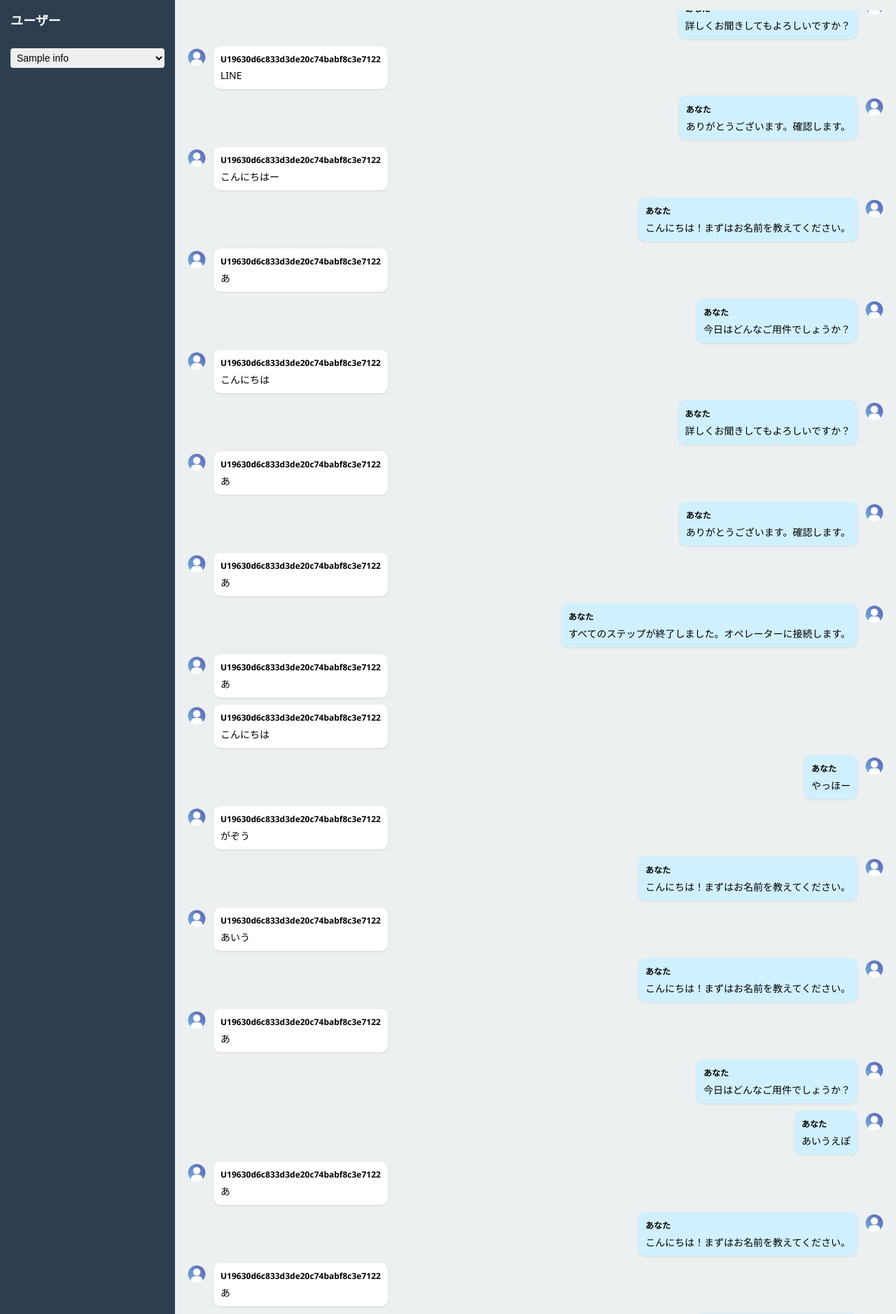
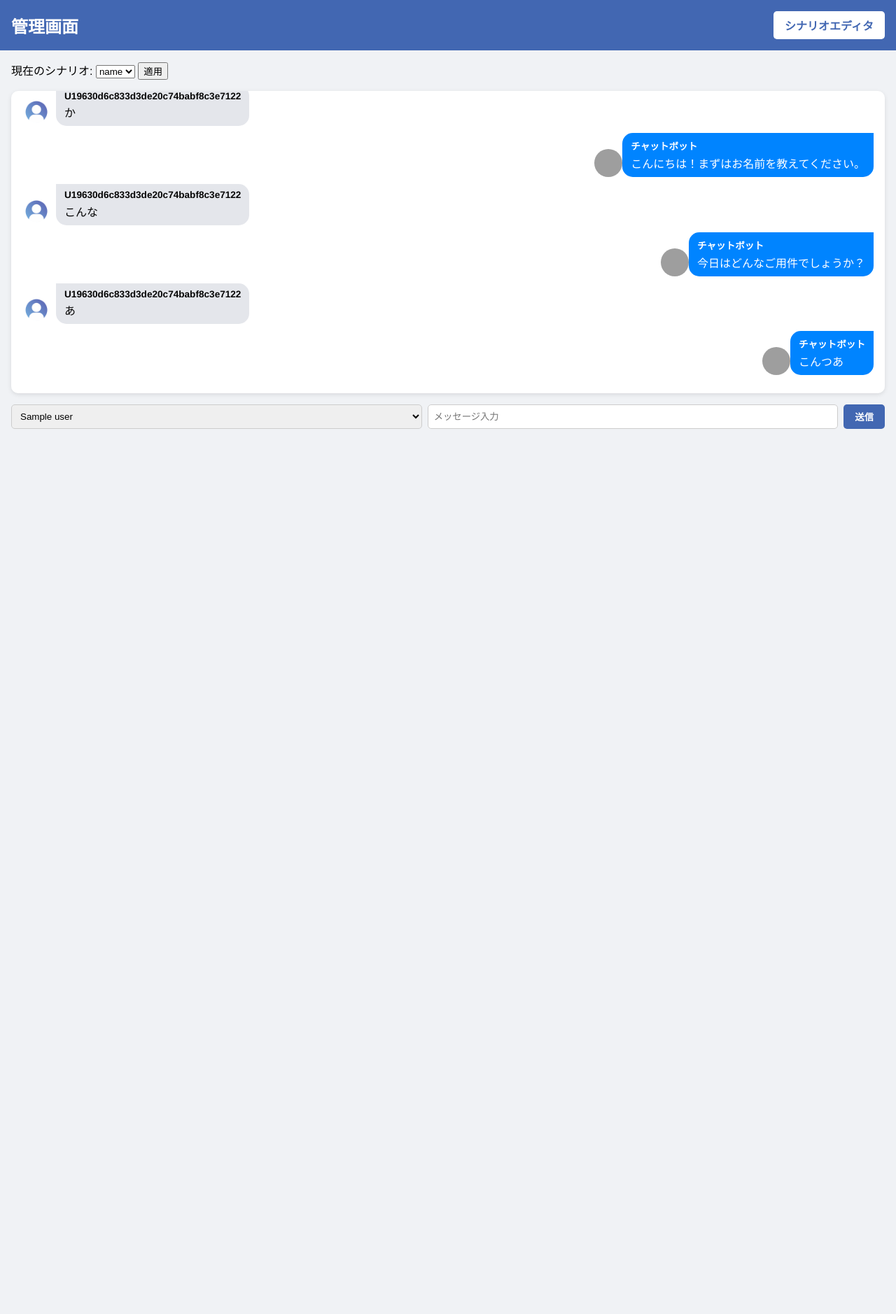
Before and after one commit to k9k9k9tg-prog/line-bot-project, a Flask app: template app/templates/admin.html in a window 1280 px wide. Shown: the top 1878 px of the page at 70% size. Run offline with Flask 3, Linux system fonts and the light colour scheme; the template is opened without the code that fills it: most values are stand-ins (such as "Sample title", 1, 10 or a date in 2020); grey boxes are pictures that could not be loaded.

Commit message:
うーん

```diff
--- /dev/null
+++ b/app/current_scenario.json
@@ -0,0 +1,3 @@
+{
+  "current": "ヤッピー"
+}
--- a/app/main.py
+++ b/app/main.py
@@ -7,13 +7,14 @@ app = Flask(__name__)
 
 LINE_CHANNEL_ACCESS_TOKEN = os.getenv("LINE_CHANNEL_ACCESS_TOKEN")
 LINE_CHANNEL_SECRET = os.getenv("LINE_CHANNEL_SECRET")
-OPERATOR_ID = os.getenv("OPERATOR_ID")  # 管理者のLINE ID
+OPERATOR_ID = os.getenv("OPERATOR_ID")
 
 line_bot_api = LineBotApi(LINE_CHANNEL_ACCESS_TOKEN)
 parser = WebhookParser(LINE_CHANNEL_SECRET)
 
 USER_FILE = "users.json"
 MESSAGE_FILE = "messages.json"
+SCENARIO_FILE = "scenarios.json"
 
 # 永続化読み込み
 try:
@@ -28,22 +29,28 @@ try:
 except:
     messages = []
 
-# シナリオ管理（5ステップ例）
-scenarios = {
-    "default": [
-        "こんにちは！まずはお名前を教えてください。",
-        "今日はどんなご用件でしょうか？",
-        "詳しくお聞きしてもよろしいですか？",
-        "ありがとうございます。確認します。",
-        "すべてのステップが終了しました。オペレーターに接続します。"
-    ]
-}
+try:
+    with open(SCENARIO_FILE, "r", encoding="utf-8") as f:
+        scenarios = json.load(f)
+except:
+    scenarios = {
+        "default": [
+            "こんにちは！まずはお名前を教えてください。",
+            "今日はどんなご用件でしょうか？",
+            "詳しくお聞きしてもよろしいですか？",
+            "ありがとうございます。確認します。",
+            "すべてのステップが終了しました。オペレーターに接続します。"
+        ]
+    }
 
+# 選択中のシナリオ
+current_scenario_name = "default"
 user_progress = {}  # user_id -> 現在のステップ
 
 # LINE Webhook
 @app.route("/callback", methods=["POST"])
 def callback():
+    global user_list
     signature = request.headers.get("X-Line-Signature")
     body = request.get_data(as_text=True)
     try:
@@ -54,8 +61,7 @@ def callback():
     for event in events:
         if isinstance(event, MessageEvent) and isinstance(event.message, TextMessage):
             user_id = event.source.user_id
-
-            # ユーザー名・アイコン取得
+            # ユーザー情報取得
             try:
                 profile = line_bot_api.get_profile(user_id)
                 user_list[user_id] = {
@@ -63,10 +69,7 @@ def callback():
                     "picture": profile.picture_url or ""
                 }
             except:
-                user_list[user_id] = {
-                    "name": user_id,
-                    "picture": ""
-                }
+                user_list[user_id] = {"name": user_id, "picture": ""}
 
             with open(USER_FILE, "w", encoding="utf-8") as f:
                 json.dump(user_list, f, ensure_ascii=False, indent=2)
@@ -79,10 +82,9 @@ def callback():
                 "timestamp": int(time.time())
             })
 
-            # シナリオ返信
+            # 選択中シナリオを使って自動返信
+            scenario = scenarios.get(current_scenario_name, [])
             step = user_progress.get(user_id, 0)
-            scenario = scenarios["default"]
-
             if step < len(scenario):
                 reply_text = scenario[step]
                 user_progress[user_id] = step + 1
@@ -94,8 +96,8 @@ def callback():
                     "timestamp": int(time.time())
                 })
 
-            # ステップ完了 → オペレーター通知
-            if user_progress[user_id] >= len(scenario):
+            # 完了通知
+            if user_progress.get(user_id,0) >= len(scenario):
                 notify_text = f"{user_list.get(user_id, {}).get('name', user_id)} がシナリオを完了しました。"
                 line_bot_api.push_message(OPERATOR_ID, TextSendMessage(text=notify_text))
                 messages.append({
@@ -105,7 +107,6 @@ def callback():
                     "timestamp": int(time.time())
                 })
 
-            # メッセージ保存
             with open(MESSAGE_FILE, "w", encoding="utf-8") as f:
                 json.dump(messages, f, ensure_ascii=False, indent=2)
 
@@ -114,34 +115,62 @@ def callback():
 # 管理画面
 @app.route("/admin")
 def admin():
-    return render_template("admin.html", user_list=user_list)
+    return render_template("admin.html", user_list=user_list, scenarios=scenarios, current_scenario=current_scenario_name)
+
+# シナリオエディタ
+@app.route("/editor")
+def editor():
+    return render_template("editor.html")
+
+@app.route("/get_scenarios")
+def get_scenarios():
+    try:
+        with open(SCENARIO_FILE,"r",encoding="utf-8") as f:
+            return jsonify(json.load(f))
+    except:
+        return jsonify({})
+
+@app.route("/save_scenarios", methods=["POST"])
+def save_scenarios():
+    global scenarios
+    data = request.json
+    scenarios = data
+    with open(SCENARIO_FILE,"w",encoding="utf-8") as f:
+        json.dump(scenarios, f, ensure_ascii=False, indent=2)
+    return jsonify({"status":"ok"})
+
+@app.route("/set_scenario", methods=["POST"])
+def set_scenario():
+    global current_scenario_name
+    data = request.json
+    name = data.get("name")
+    if name in scenarios:
+        current_scenario_name = name
+        return jsonify({"status":"ok"})
+    else:
+        return jsonify({"status":"error","message":"シナリオが存在しません"}),400
 
 # 最新チャット
 @app.route("/messages")
 def get_messages():
-    filtered = [m for m in messages if m.get("type") in ["incoming", "outgoing", "auto", "notify"]]
+    filtered = [m for m in messages if m.get("type") in ["incoming","outgoing","auto","notify"]]
     return jsonify(filtered)
 
-# メッセージ送信（管理者用）
+# メッセージ送信
 @app.route("/send_message", methods=["POST"])
 def send_message():
     data = request.json
     user_id = data.get("user_id")
     text = data.get("text")
     if not user_id or not text:
-        return jsonify({"error": "user_id と text が必要"}), 400
+        return jsonify({"error":"user_idとtextが必要"}),400
 
     line_bot_api.push_message(user_id, TextSendMessage(text=text))
-    messages.append({
-        "user_id": user_id,
-        "text": text,
-        "type": "outgoing",
-        "timestamp": int(time.time())
-    })
-    with open(MESSAGE_FILE, "w", encoding="utf-8") as f:
-        json.dump(messages, f, ensure_ascii=False, indent=2)
-    return jsonify({"status": "ok"})
+    messages.append({"user_id":user_id,"text":text,"type":"outgoing","timestamp":int(time.time())})
+    with open(MESSAGE_FILE,"w",encoding="utf-8") as f:
+        json.dump(messages,f,ensure_ascii=False,indent=2)
+    return jsonify({"status":"ok"})
 
-if __name__ == "__main__":
-    port = int(os.getenv("PORT", 8000))
+if __name__=="__main__":
+    port = int(os.getenv("PORT",8000))
     app.run(host="0.0.0.0", port=port, debug=True)
--- a/app/static/script.js
+++ b/app/static/script.js
@@ -1,18 +1,19 @@
+// ====== script.js ======
 let lastNotifyTimestamp = 0;
 const audio = new Audio("/static/notify.mp3");
 
-// DOM読み込み後
+// ページ読み込み後
 document.addEventListener("DOMContentLoaded", () => {
     // 通知許可
-    if ("Notification" in window) {
-        if (Notification.permission === "default") {
+    if ("Notification" in window && Notification.permission === "default") {
         Notification.requestPermission();
     }
-    }
+
+    // 初回メッセージ取得
     refreshMessages(true);
     setInterval(() => refreshMessages(false), 2000);
 
-    // 送信ボタン
+    // メッセージ送信
     const sendBtn = document.getElementById("send-btn");
     sendBtn.addEventListener("click", () => {
         const userId = document.getElementById("user-select").value;
@@ -31,7 +32,7 @@ document.addEventListener("DOMContentLoaded", () => {
     });
 });
 
-// メッセージ取得・描画
+// メッセージ取得・チャット更新
 function refreshMessages(fullNotify = false) {
     fetch("/messages")
         .then(res => res.json())
@@ -48,44 +49,50 @@ function refreshMessages(fullNotify = false) {
                 bubble.className = "bubble";
 
                 // 左右判定
-            if (m.type === "incoming" || m.type === "notify") {
-                container.classList.add("left");   // ユーザー・通知は左
-            } else if (m.type === "outgoing" || m.type === "auto") {
-                container.classList.add("right");  // 自分・シナリオ返信は右
+                if (m.type === "incoming") {
+                    container.classList.add("left");
+                } else if (m.type === "auto") {
+                    container.classList.add("right");
+                } else if (m.type === "outgoing") {
+                    container.classList.add("right");
+                } else if (m.type === "notify") {
+                    container.classList.add("center");
                 }
 
                 // アイコン
                 const img = document.createElement("img");
                 img.className = "avatar";
-            if (container.classList.contains("left")) {
-                img.src = (m.user_id in window.userList) ? window.userList[m.user_id].picture || "/static/default-avatar.png" : "/static/default-avatar.png";
-                container.appendChild(img); // 左はアイコンを左に
+                if (m.type === "incoming") {
+                    img.src = window.userList[m.user_id]?.picture || "/static/default-avatar.png";
+                } else if (m.type === "auto") {
+                    img.src = "/static/bot-avatar.png";
+                } else if (m.type === "outgoing") {
+                    img.src = "/static/default-avatar.png";
+                } else {
+                    img.style.display = "none"; // notifyはアイコンなし
                 }
+                container.appendChild(img);
 
                 // 名前
                 const nameSpan = document.createElement("span");
                 nameSpan.className = "name";
-            if (m.type === "outgoing" || m.type === "auto") nameSpan.textContent = "あなた";
-            else if (m.type === "notify") nameSpan.textContent = "通知";
-            else if (m.user_id in window.userList) nameSpan.textContent = window.userList[m.user_id].name;
-            else nameSpan.textContent = m.user_id;
+                if (m.type === "incoming") {
+                    nameSpan.textContent = window.userList[m.user_id]?.name || m.user_id;
+                } else if (m.type === "auto") {
+                    nameSpan.textContent = "チャットボット";
+                } else if (m.type === "outgoing") {
+                    nameSpan.textContent = "あなた";
+                } else if (m.type === "notify") {
+                    nameSpan.textContent = "通知";
+                }
                 bubble.appendChild(nameSpan);
 
-            // メッセージテキスト
+                // メッセージ本文
                 const textSpan = document.createElement("span");
                 textSpan.textContent = m.text;
                 bubble.appendChild(textSpan);
 
                 container.appendChild(bubble);
-
-            // 右側のアイコン（自分・シナリオ）
-            if (container.classList.contains("right")) {
-                const rightImg = document.createElement("img");
-                rightImg.className = "avatar";
-                rightImg.src = "/static/default-avatar.png";
-                container.appendChild(rightImg);
-            }
-
                 chat.appendChild(container);
 
                 // 通知
@@ -96,7 +103,8 @@ function refreshMessages(fullNotify = false) {
             });
 
             chat.scrollTop = chat.scrollHeight;
-    });
+        })
+        .catch(err => console.log("メッセージ取得エラー:", err));
 }
 
 // Notification API
--- a/app/static/style.css
+++ b/app/static/style.css
@@ -1,84 +1,58 @@
-/* ===== 全体 ===== */
 body {
-    font-family: 'Segoe UI', sans-serif;
+    font-family: "Helvetica Neue", Arial, sans-serif;
+    background-color: #f0f2f5;
     margin: 0;
     padding: 0;
-    background: #f5f5f5;
 }
 
-.container {
+header {
+    background-color: #4267B2;
+    color: white;
+    padding: 1rem;
     display: flex;
-    height: 100vh;
+    justify-content: space-between;
+    align-items: center;
 }
 
-/* ===== サイドバー ===== */
-.sidebar {
-    width: 250px;
-    background: #2c3e50;
-    color: #fff;
-    padding: 15px;
-    box-sizing: border-box;
+header h1 {
+    margin: 0;
+    font-size: 1.5rem;
 }
 
-.sidebar h3 {
-    margin-top: 0;
-    font-size: 18px;
+header .btn {
+    background-color: #fff;
+    color: #4267B2;
+    padding: 0.5rem 1rem;
+    text-decoration: none;
+    border-radius: 5px;
+    font-weight: bold;
 }
 
-#user-select {
-    margin-top: 10px;
-    padding: 5px;
-    font-size: 14px;
-    border-radius: 4px;
-    border: none;
+header .btn:hover {
+    background-color: #e4e6eb;
 }
 
-/* ===== チャットエリア ===== */
-.chat-container {
-    flex: 1;
-    display: flex;
-    flex-direction: column;
-    padding: 15px;
-    background: #ecf0f1;
-    overflow: hidden;
+section {
+    padding: 1rem;
 }
 
-#chat {
-    flex: 1;
-    overflow-y: auto;
-    padding-bottom: 10px;
+.scenario-select {
+    margin-bottom: 1rem;
 }
 
-/* ===== 送信ボックス ===== */
-#send-box {
-    display: flex;
-    margin-top: 10px;
+.chat-box {
+    height: 400px;
+    overflow-y: auto;
+    background-color: #fff;
+    border-radius: 10px;
+    padding: 1rem;
+    box-shadow: 0 2px 6px rgba(0,0,0,0.1);
 }
 
-#message-input {
-    flex: 1;
-    padding: 8px;
-    font-size: 14px;
-    border-radius: 4px 0 0 4px;
-    border: 1px solid #ccc;
-    outline: none;
-}
-
-#send-btn {
-    padding: 8px 15px;
-    border: none;
-    background: #3498db;
-    color: white;
-    font-size: 14px;
-    border-radius: 0 4px 4px 0;
-    cursor: pointer;
-}
-
-/* ===== 吹き出し ===== */
 .bubble-container {
     display: flex;
     margin-bottom: 10px;
-    align-items: flex-start;
+    align-items: flex-end;
 }
 
 .bubble-container.left {
@@ -90,46 +64,67 @@ body {
 }
 
 .bubble {
-    max-width: 60%;
-    padding: 10px;
-    border-radius: 10px;
-    background: #ffffff;
+    max-width: 70%;
+    padding: 0.5rem 0.75rem;
+    border-radius: 15px;
     position: relative;
-    display: flex;
-    flex-direction: column;
-    word-break: break-word;
-    box-shadow: 0 1px 3px rgba(0,0,0,0.1);
+    display: inline-block;
+}
+
+.bubble-container.left .bubble {
+    background-color: #e4e6eb;
+    color: #050505;
+    border-top-left-radius: 0;
 }
 
 .bubble-container.right .bubble {
-    background: #d1f0ff;
+    background-color: #0084ff;
+    color: white;
+    border-top-right-radius: 0;
 }
 
 .bubble .name {
     font-weight: bold;
-    font-size: 12px;
-    margin-bottom: 5px;
+    display: block;
+    margin-bottom: 0.2rem;
+    font-size: 0.85rem;
 }
 
-.bubble span {
-    font-size: 14px;
-}
-
-/* ===== アバター ===== */
-.avatar {
-    width: 32px;
-    height: 32px;
+.bubble-container img.avatar {
+    width: 40px;
+    height: 40px;
     border-radius: 50%;
     margin-right: 8px;
 }
 
-.bubble-container.right .avatar {
+.bubble-container.right img.avatar {
     margin-left: 8px;
     margin-right: 0;
 }
 
-/* ===== notify ===== */
-.bubble.notify {
-    background: #fff3cd;
-    border: 1px solid #ffeeba;
+.send-box {
+    margin-top: 1rem;
+    display: flex;
+    gap: 0.5rem;
 }
+
+.send-box input, .send-box select {
+    padding: 0.5rem;
+    border-radius: 5px;
+    border: 1px solid #ccc;
+    flex: 1;
+}
+
+.send-box button {
+    padding: 0.5rem 1rem;
+    border-radius: 5px;
+    border: none;
+    background-color: #4267B2;
+    color: white;
+    font-weight: bold;
+    cursor: pointer;
+}
+
+.send-box button:hover {
+    background-color: #365899;
+}
--- a/app/templates/admin.html
+++ b/app/templates/admin.html
@@ -2,34 +2,43 @@
 <html lang="ja">
 <head>
 <meta charset="UTF-8">
-<title>LINE管理画面</title>
+<title>管理画面</title>
 <link rel="stylesheet" href="/static/style.css">
-<script src="/static/script.js" defer></script>
 </head>
 <body>
-<div class="container">
-    <div class="sidebar">
-        <h3>ユーザー</h3>
-        <select id="user-select" style="width:100%">
-            {% for uid, info in user_list.items() %}
-            <option value="{{ uid }}">{{ info.name }}</option>
-            {% endfor %}
-        </select>
-    </div>
+<header>
+  <h1>管理画面</h1>
+  <a href="/editor" class="btn">シナリオエディタ</a>
+</header>
 
-    <div class="chat-container">
-        <div id="chat"></div>
-        <div id="send-box">
-            <input type="text" id="message-input" placeholder="メッセージを入力">
-            <button id="send-btn">送信</button>
-        </div>
-    </div>
-</div>
+<section>
+  <div class="scenario-select">
+    <label>現在のシナリオ:</label>
+    <select id="scenario-dropdown">
+      {% for name in scenarios.keys() %}
+      <option value="{{ name }}" {% if name==current_scenario %}selected{% endif %}>{{ name }}</option>
+      {% endfor %}
+    </select>
+    <button id="set-scenario">適用</button>
+  </div>
+
+  <div id="chat" class="chat-box"></div>
+
+  <div class="send-box">
+    <select id="user-select">
+      {% for uid, u in user_list.items() %}
+      <option value="{{ uid }}">{{ u.name }}</option>
+      {% endfor %}
+    </select>
+    <input type="text" id="message-input" placeholder="メッセージ入力">
+    <button id="send-btn">送信</button>
+  </div>
+</section>
 
 <script>
-    // Python側のuser_listをwindowに渡す
-    window.userList = {{ user_list|tojson|safe }};
+window.userList = {{ user_list|tojson }};
+window.currentScenario = "{{ current_scenario }}";
 </script>
-
+<script src="/static/script.js"></script>
 </body>
 </html>
```
Also changed, not shown: app/messages.json (+36 -0 lines), app/scenarios.json (added, +13 -0 lines), app/static/editor.css (added, +10 -0 lines), app/templates/editor.html (added, +82 -0 lines). Lines whose indentation alone changed are shown as unchanged.
